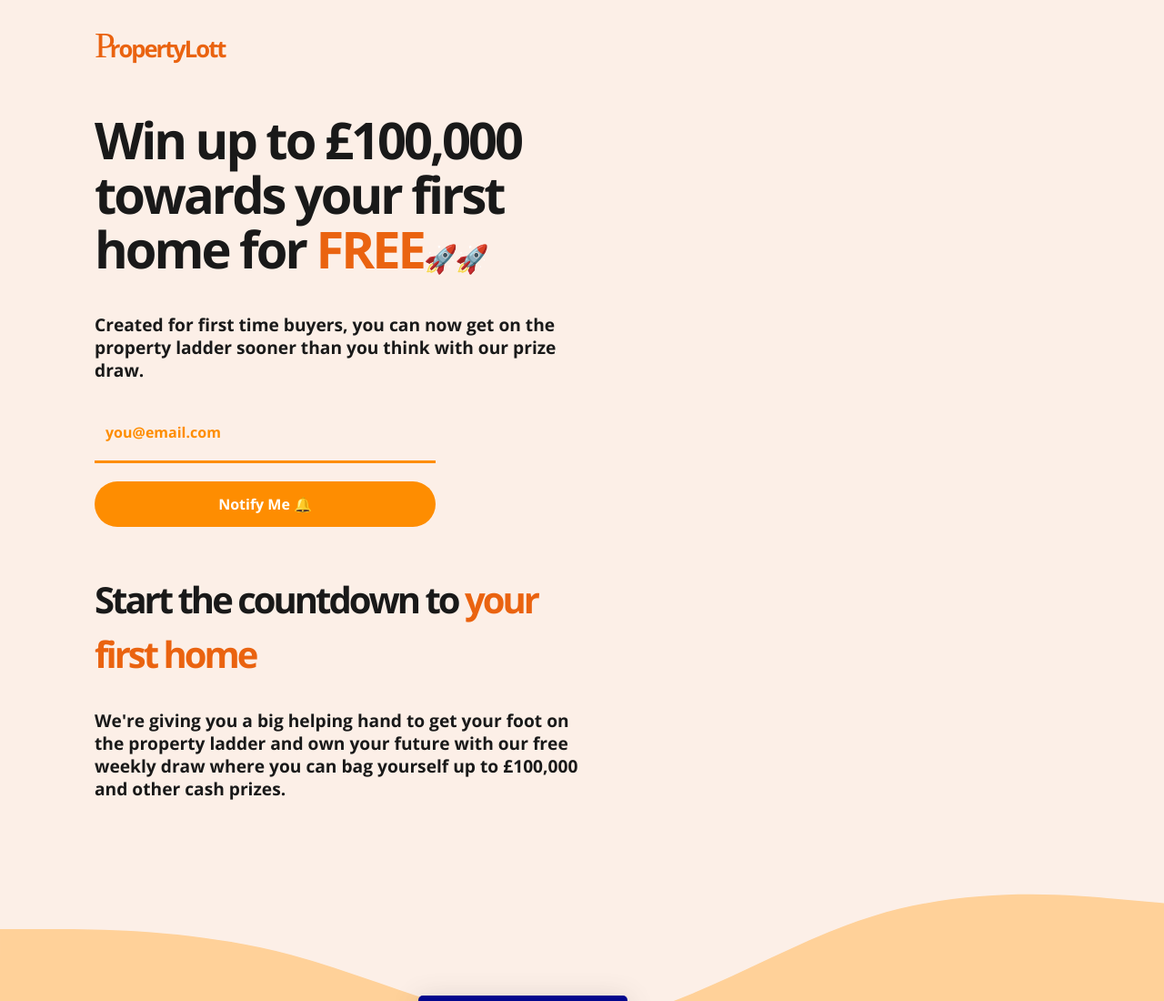
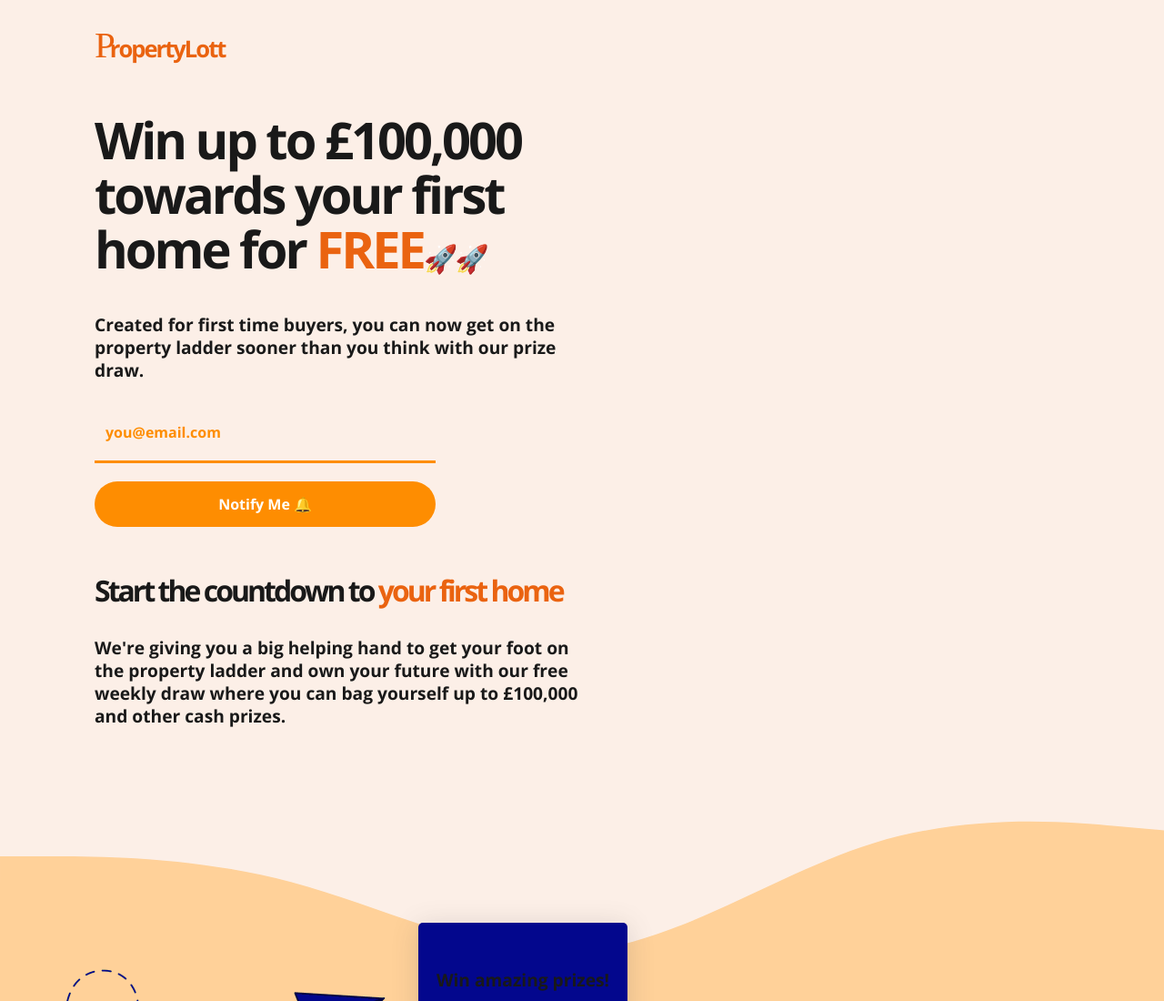
Before and after one commit to emmanuelojiji/PropertyLott2021, a plain HTML site: page index.html in a window 1280 px wide. Shown: the top 1100 px of the page at 91% size. Drawn offline with nearby package versions, Linux system fonts and the light colour scheme; a web font is replaced by a local one.

Commit message:
start the countdown section

```diff
--- a/global.scss
+++ b/global.scss
@@ -48,6 +48,7 @@ h2 {
   letter-spacing: -3px;
   font-size: 2.5em;
 }
+
 
 p {
   font-size: 0.9em;
--- a/index.html
+++ b/index.html
@@ -60,9 +60,10 @@
 
           <button class="btn-main">Notify Me 🔔</button>
 
+          <section class="countdown">
           <h2>Start the countdown to <span class="orange">your first home</span></h2>
           <p>We're giving you a big helping hand to get your foot on the property ladder and own your future with our free weekly draw where you can bag yourself up to £100,000 and other cash prizes.</p>
-
+        </section>
 
 
 
--- a/index.scss
+++ b/index.scss
@@ -347,3 +347,10 @@ footer {
     transform: rotate(45deg);
   }
 }
+
+.countdown{
+  h2{
+    font-size: 2em;
+    line-height: 40px;
+  }
+}
```
Also changed, not shown: index.css, 2 other files.
